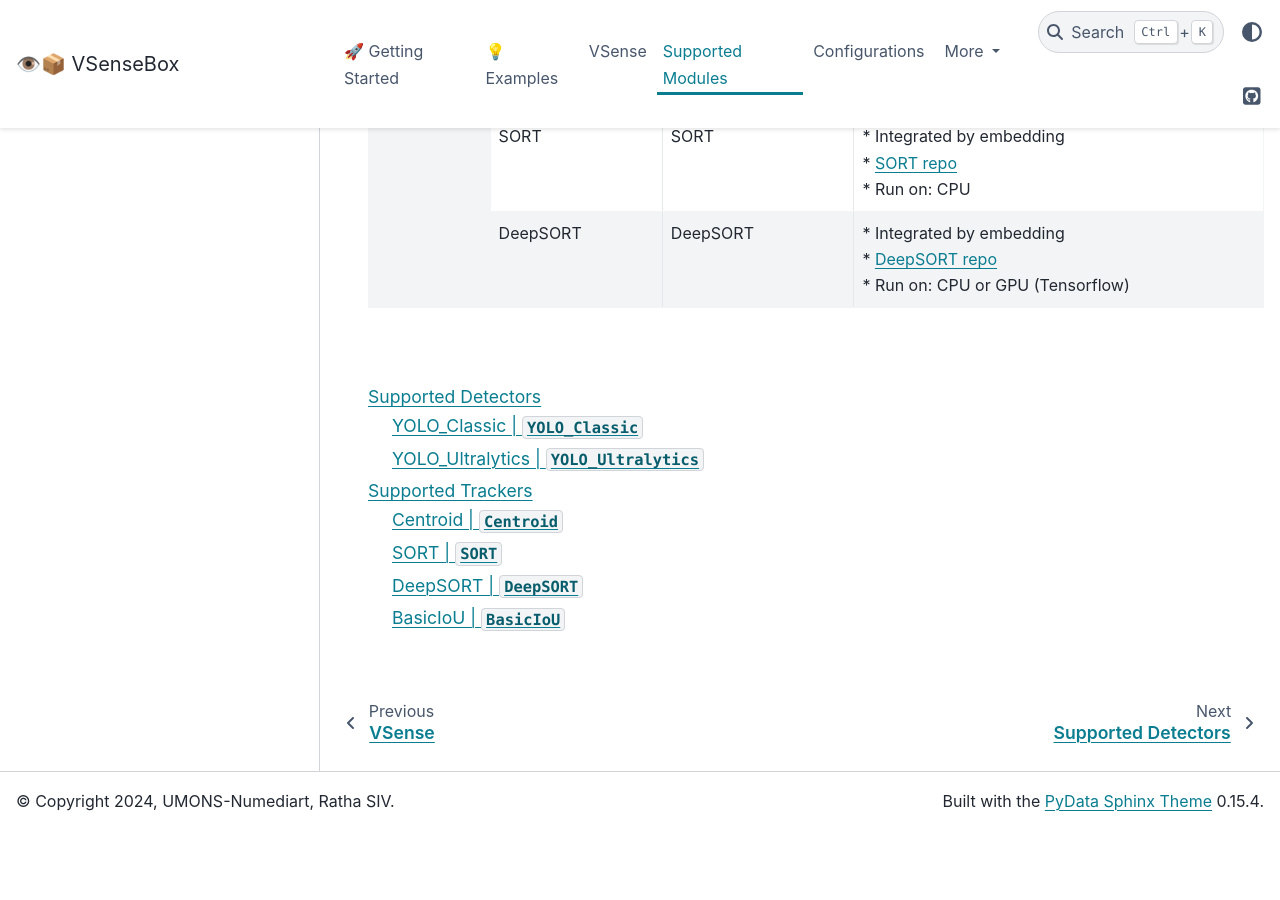
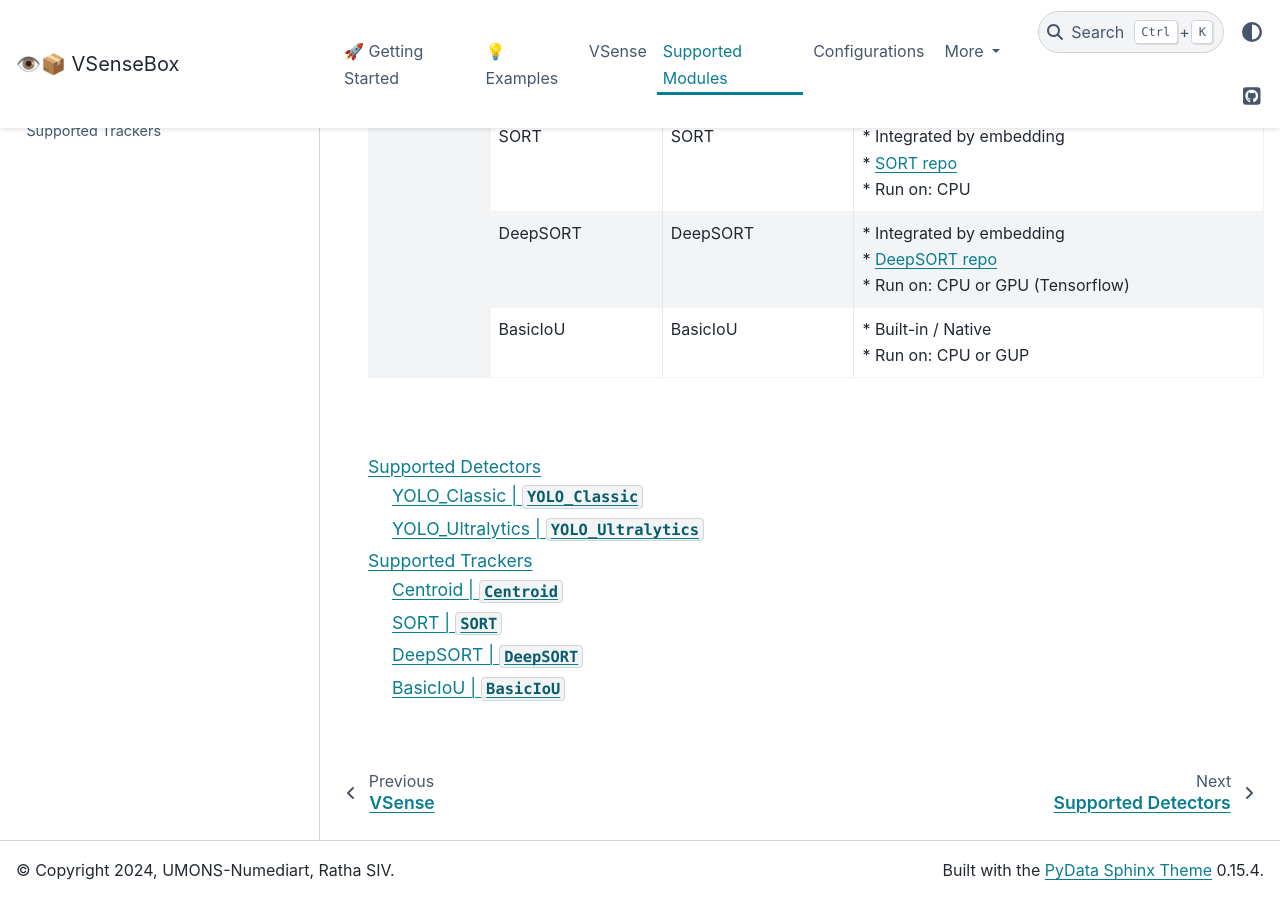
Before and after one commit to numediart/vsensebox, a Sphinx documentation site: the page built from docs/vsensebox/modules.rst, in a window 1280 px wide and 900 px high, scrolled down 711 px. Built offline with Sphinx 7.4.7 and the PyData theme 0.15.4, drawn with Linux system fonts in a browser that asks for light colours; the version number is read from the project's files by our own code; before the commit the page ends 1541 px from its top, so only the background shows below that.

Commit message:
Add BasicIoU to Supported Modules page

```diff
--- a/docs/vsensebox/modules.rst
+++ b/docs/vsensebox/modules.rst
@@ -31,6 +31,9 @@ The table below shows all the current supported modules which are integrated in
    |            | DeepSORT     | DeepSORT         | | * Integrated by embedding                     |
    |            |              |                  | | * `DeepSORT repo`_                            |
    |            |              |                  | | * Run on: CPU or GPU (Tensorflow)             |
+   |            +--------------+------------------+-------------------------------------------------+
+   |            | BasicIoU     | BasicIoU         | | * Built-in / Native                           |
+   |            |              |                  | | * Run on: CPU or GUP                          |
    +------------+--------------+------------------+-------------------------------------------------+
 
 .. _v2, v3: https://pjreddie.com/darknet/yolo/
```
